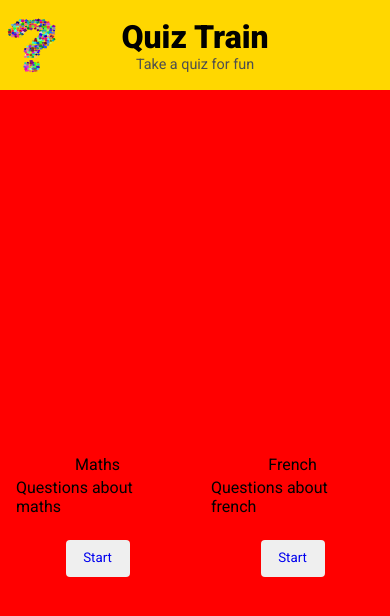
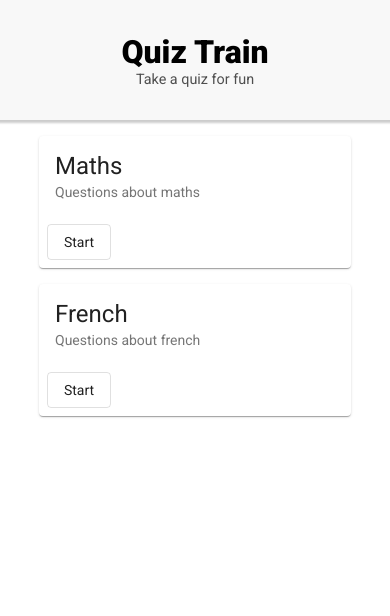
Before and after one commit to maxzakh/angular-quiz, an Angular app: page /welcome in a window 390 px wide. Shown: the top 616 px of the page. Built offline with nearby package versions, Linux system fonts and the light colour scheme.

Commit message:
Responsive CSS for welcome component

```diff
--- a/src/app/app.component.css
+++ b/src/app/app.component.css
@@ -1,13 +1,21 @@
+.app-root {
+    display: grid;
+    grid-template-rows: auto 1fr;
+    height: 100vh;
+}
+
 header {
     position: relative;
     display: flex;
     flex-flow: column;
     align-items: center;
     justify-content: center;
-    height: 90px;
+    height: 120px;
+    background-color: #f8f8f8;
+    box-shadow: 0 1px 2px 2px #00000033;
 }
 
-header img {
+/* header img {
     position: absolute;
     top: 50%;
     left: 0;
@@ -18,7 +26,7 @@ header img {
 
 header img svg {
     fill: none;
-}
+} */
 
 .main-title {
     margin-bottom: 0;
--- a/src/app/app.component.html
+++ b/src/app/app.component.html
@@ -1,12 +1,14 @@
+<div class="app-root">
   <header>
     <h1 class='main-title'>Quiz Train</h1>
     <div class="main-subtitle">Take a quiz for fun</div>
-  <img src="../assets/Question_mark_1.svg" alt="">
+    <!-- <img src="../assets/Question_mark_1.svg" alt=""> -->
     <!-- <div class="title">Please select one of the following options:</div> -->
   </header>
 
   <div>
     <router-outlet></router-outlet>
+  </div>
 </div>
 
 <!-- <div class="quiz" *ngIf="quiz">
--- a/src/app/welcome/welcome.component.css
+++ b/src/app/welcome/welcome.component.css
@@ -1,34 +1,11 @@
 .quiz-container {
-  height: 100vh;
-  display: flex;
-  justify-content: center;
-  align-items: center;
-  background-color: red;
+  height: 100%;
+  width: 80%;
+  margin: 1em auto 0;
 }
 
-.quiz-container div {
-  display: flex;
-  flex: 1 2 50%;
-  align-items: center;
-  justify-content: center;
+.quiz {
+  display: grid;
+  grid-template-columns: repeat(auto-fill, minmax(200px, 1fr));
+  gap: 1em;
 }
-
-.mat-card-title {
-  display: flex;
-  align-items: center;
-  justify-content: center;
-}
-
-.mat-card-actions {
-  display: flex;
-  align-items: center;
-  justify-content: center;
-}
-
-a {
-    text-decoration: none;
-}
-
-.mat-button:hover {
-    background: rgba(62, 62, 241, 0.048);
-}
--- a/src/app/welcome/welcome.component.html
+++ b/src/app/welcome/welcome.component.html
@@ -5,8 +5,8 @@
                 <mat-card-title>{{quiz.label}}</mat-card-title>
                 <mat-card-subtitle>{{quiz.description}}</mat-card-subtitle>
                 <mat-card-actions>
-                    <button mat-button>
-                        <a routerLink="/{{quiz.name}}">Start</a>
+                    <button mat-stroked-button routerLink="/{{quiz.name}}">
+                        Start
                     </button>
                 </mat-card-actions>
             </mat-card>
--- a/src/styles.css
+++ b/src/styles.css
@@ -1,4 +1,5 @@
 /* You can add global styles to this file, and also import other style files */
+@import '@angular/material/prebuilt-themes/deeppurple-amber.css';
 @import url('https://fonts.googleapis.com/css2?family=Roboto:wght@400;900&display=swap');
 
 * {
@@ -8,6 +9,6 @@
     box-sizing: border-box;
 }
 
-body {
+/* body {
     background-color: gold;
-}
+} */
```
Lines whose indentation alone changed are shown as unchanged.
